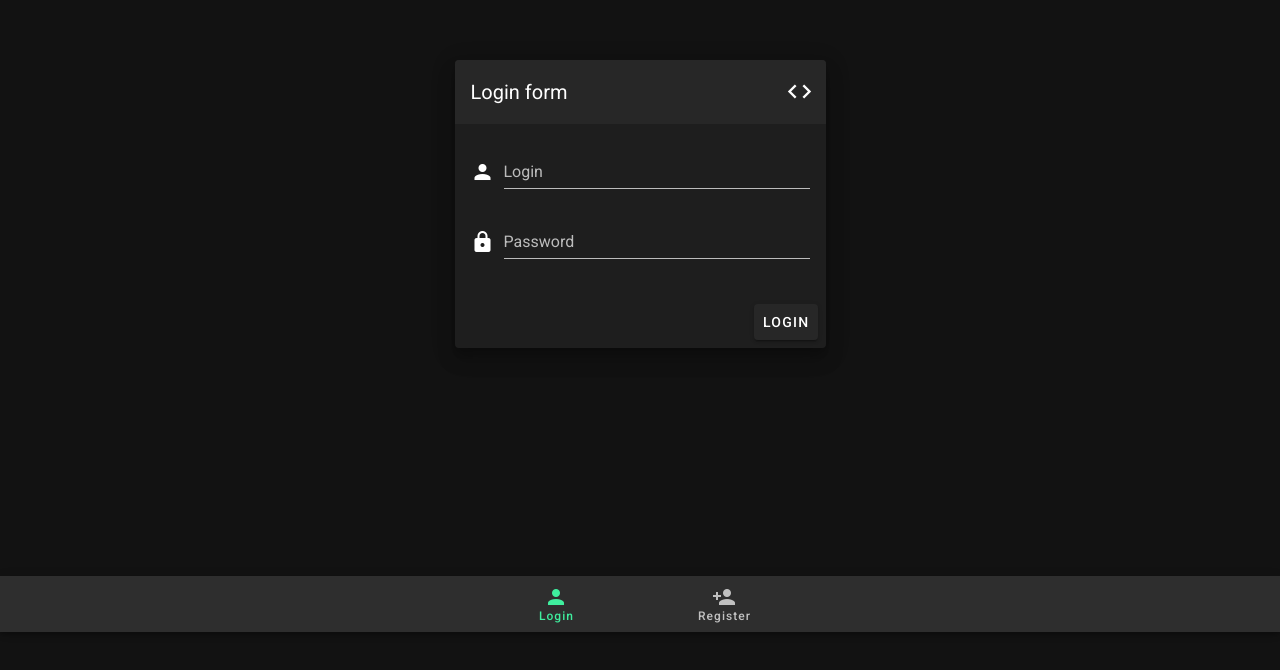
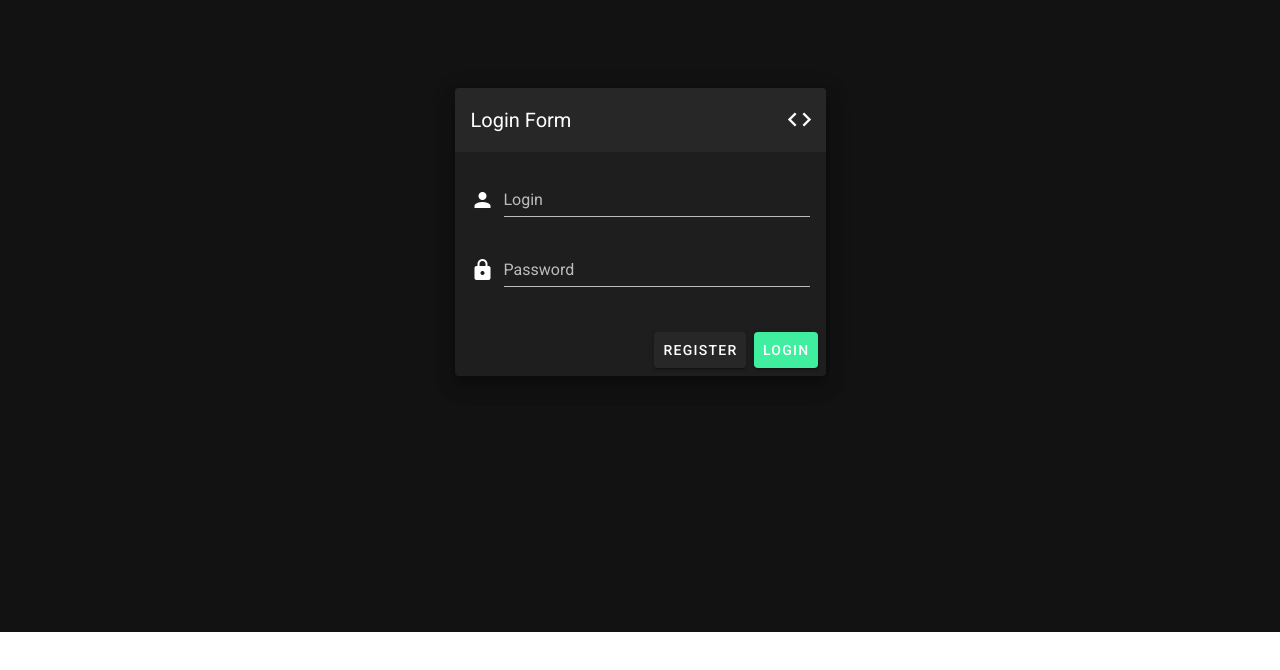
Before and after one commit to michalmullen/my-volcab-builder, a Vue app: page /login in a window 1280 px wide. Shown: the part 168-838 px from the top of the page. After the commit the page ends 800 px from the top, so only its background shows below. Built offline with nearby package versions, Linux system fonts and the light colour scheme.

Commit message:
login form

```diff
--- a/src/components/BottomNav.vue
+++ b/src/components/BottomNav.vue
@@ -11,17 +11,6 @@
 				<v-icon>mdi-playlist-check</v-icon>
 			</v-btn>
 		</v-bottom-navigation>
-		<v-bottom-navigation v-if="!login" mandatory app grow color="secondary">
-			<v-btn to="/login">
-				<span>Login</span>
-				<v-icon>mdi-account</v-icon>
-			</v-btn>
-
-			<v-btn to="register">
-				<span>Register</span>
-				<v-icon>mdi-account-plus</v-icon>
-			</v-btn>
-		</v-bottom-navigation>
 	</div>
 </template>
 
--- a/src/views/Login.vue
+++ b/src/views/Login.vue
@@ -1,54 +1,12 @@
 <template>
-	<!-- <v-container grid-list-xs>
-		<v-row dense>
-			<v-col cols="12">
-				<v-card class="elevation-12">
-					<v-toolbar dark flat>
-						<v-toolbar-title>Login form</v-toolbar-title>
-						<v-spacer></v-spacer>
-						<v-tooltip bottom>
-							<template v-slot:activator="{ on }">
-								<v-btn :href="source" icon large target="_blank" v-on="on">
-									<v-icon>mdi-code-tags</v-icon>
-								</v-btn>
-							</template>
-							<span>Source</span>
-						</v-tooltip>
-					</v-toolbar>
-					<v-card-text>
-						<v-form>
-							<v-text-field
-								label="Login"
-								name="login"
-								prepend-icon="mdi-account"
-								type="text"
-							></v-text-field>
-
-							<v-text-field
-								id="password"
-								label="Password"
-								name="password"
-								prepend-icon="mdi-lock"
-								type="password"
-							></v-text-field>
-						</v-form>
-					</v-card-text>
-					<v-card-actions>
-						<v-spacer></v-spacer>
-						<v-btn>Login</v-btn>
-					</v-card-actions>
-				</v-card>
-			</v-col>
-		</v-row>
-	</v-container> -->
 	<v-app id="inspire">
 		<v-content>
-			<v-container class="fill-height">
-				<v-row align="center" justify="center" absolute>
+			<v-container class="fill-height" fixed>
+				<v-row align="center" justify="center" absolute fixed>
 					<v-col cols="12" sm="8" md="4">
 						<v-card class="elevation-12">
 							<v-toolbar dark flat>
-								<v-toolbar-title>Login form</v-toolbar-title>
+								<v-toolbar-title>Login Form</v-toolbar-title>
 								<v-spacer></v-spacer>
 								<v-tooltip bottom>
 									<template v-slot:activator="{ on }">
@@ -79,7 +37,8 @@
 							</v-card-text>
 							<v-card-actions>
 								<v-spacer></v-spacer>
-								<v-btn>Login</v-btn>
+								<v-btn>Register</v-btn>
+								<v-btn color="secondary">Login</v-btn>
 							</v-card-actions>
 						</v-card>
 					</v-col>
```
